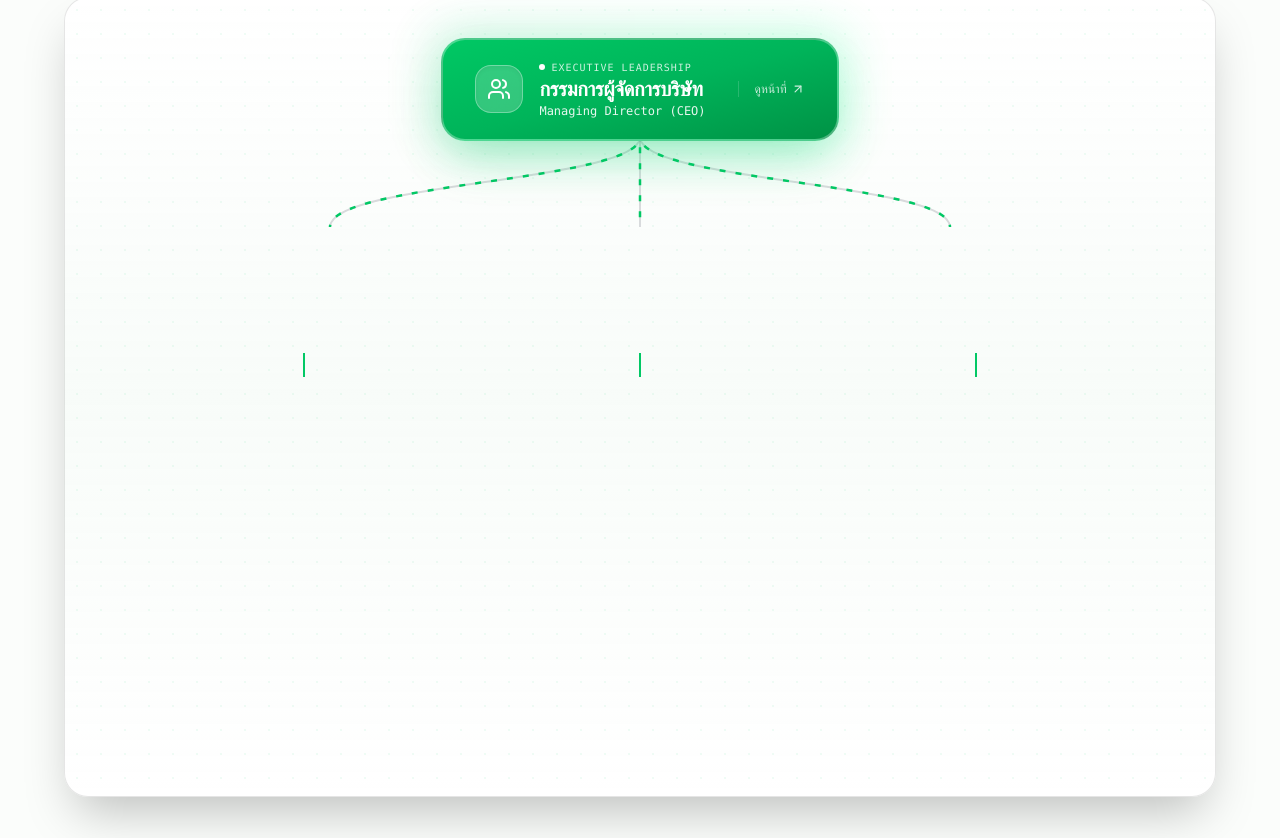
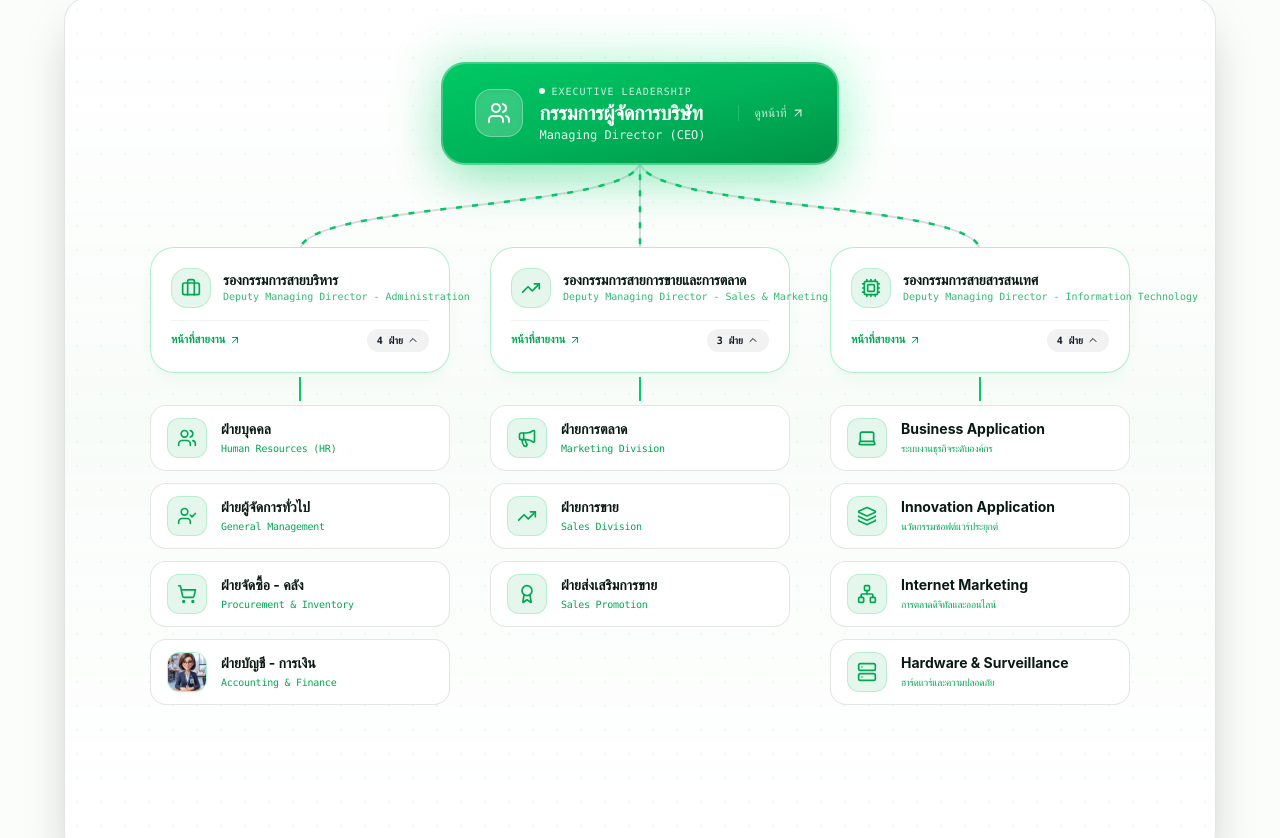
Before and after one commit to rawin2680/newigenco1, a Nuxt app in the folder frontend/: page /about/organization in a window 1280 px wide. Shown: the part 528-1366 px from the top of the page. Built offline with nearby package versions, Linux system fonts and the light colour scheme; a web font is replaced by a local one.

Commit message:
fix(org): fix column 3 visibility, remove truncated descriptions, and perfect layout alignment

```diff
--- a/frontend/pages/about/organization.vue
+++ b/frontend/pages/about/organization.vue
@@ -28,6 +28,7 @@ import {
   Minimize2,
   ChevronDown,
   ChevronUp,
+  ChevronRight,
   CheckCircle2,
   Sparkles,
   Building2,
@@ -350,7 +351,7 @@ const closeDetail = () => {
   selectedNode.value = null
 }
 
-// GSAP Top-Down Cascade Reveal
+// GSAP Entrance Reveal
 const sectionRef = ref<HTMLElement | null>(null)
 let ctx: gsap.Context | null = null
 
@@ -361,42 +362,17 @@ onMounted(() => {
     if (!prefersReducedMotion) {
       gsap.registerPlugin(ScrollTrigger)
       ctx = gsap.context(() => {
-        // Cascade animation on diagram elements
-        gsap.from('.org-ceo-card', {
+        // Smooth entrance reveal for diagram section
+        gsap.from('.org-diagram-viewport', {
           scrollTrigger: {
-            trigger: '.org-ceo-card',
+            trigger: '.org-diagram-viewport',
             start: 'top 85%'
           },
-          y: -40,
           opacity: 0,
-          scale: 0.92,
-          duration: 0.8,
-          ease: 'power3.out'
-        })
-
-        gsap.from('.org-division-card', {
-          scrollTrigger: {
-            trigger: '.org-division-card',
-            start: 'top 80%'
-          },
-          y: 30,
-          opacity: 0,
-          scale: 0.95,
-          duration: 0.6,
-          stagger: 0.15,
-          ease: 'power2.out'
-        })
-
-        gsap.from('.org-dept-card', {
-          scrollTrigger: {
-            trigger: '.org-dept-card',
-            start: 'top 85%'
-          },
-          y: 20,
-          opacity: 0,
-          duration: 0.5,
-          stagger: 0.05,
-          ease: 'power2.out'
+          y: 25,
+          duration: 0.7,
+          ease: 'power2.out',
+          clearProps: 'all'
         })
       }, sectionRef.value)
     }
@@ -543,10 +519,10 @@ onBeforeUnmount(() => {
       <div
         v-if="viewMode === 'diagram'"
         :class="[
-          'relative rounded-3xl overflow-hidden border border-black/10 dark:border-white/10 transition-all select-none',
+          'org-diagram-viewport relative rounded-3xl overflow-hidden border border-black/10 dark:border-white/10 transition-all select-none',
           isFullscreen
             ? 'fixed inset-0 z-50 rounded-none bg-[#FBFDFB] dark:bg-[#030906] p-6'
-            : 'h-[800px] bg-gradient-to-b from-white/90 via-[#F8FCF9] to-white/90 dark:from-[#04120a] dark:via-[#030906] dark:to-[#04120a] shadow-2xl'
+            : 'h-[860px] bg-gradient-to-b from-white/95 via-[#F8FCF9] to-white/95 dark:from-[#04120a] dark:via-[#030906] dark:to-[#04120a] shadow-2xl'
         ]"
       >
         <!-- Canvas Grid Background -->
@@ -568,7 +544,7 @@ onBeforeUnmount(() => {
         <!-- Viewport Container with Transform -->
         <div
           ref="canvasViewportRef"
-          class="w-full h-full cursor-grab active:cursor-grabbing flex justify-center items-start pt-10 overflow-hidden"
+          class="w-full h-full cursor-grab active:cursor-grabbing flex justify-center items-start pt-16 pb-20 overflow-hidden"
           @mousedown="onMouseDown"
           @mousemove="onMouseMove"
           @mouseup="onMouseUp"
@@ -617,8 +593,8 @@ onBeforeUnmount(() => {
             <!-- ----------------------------------------------------
                  ANIMATED SVG CONNECTOR LINES: CEO -> 3 DIVISIONS
             ----------------------------------------------------- -->
-            <div class="relative w-[920px] h-[90px] pointer-events-none -my-1 z-10">
-              <svg class="w-full h-full overflow-visible" viewBox="0 0 920 90">
+            <div class="relative w-[980px] h-[90px] pointer-events-none -my-1 z-10">
+              <svg class="w-full h-full overflow-visible" viewBox="0 0 980 90">
                 <defs>
                   <!-- Gradient for smooth emerald connectors -->
                   <linearGradient id="connectorGradient" x1="0%" y1="0%" x2="0%" y2="100%">
@@ -628,24 +604,24 @@ onBeforeUnmount(() => {
                 </defs>
 
                 <!-- Static Background Bezier Paths (Subtle Guide) -->
-                <!-- Center: To Sales & Marketing (Straight down to 460) -->
-                <line x1="460" y1="0" x2="460" y2="90" stroke="currentColor" stroke-opacity="0.15" stroke-width="2" />
+                <!-- Center: To Sales & Marketing (Straight down to 490) -->
+                <line x1="490" y1="0" x2="490" y2="90" stroke="currentColor" stroke-opacity="0.15" stroke-width="2" />
                 <!-- Left: To Administration (Smooth Bezier to x=150) -->
-                <path d="M 460 0 C 460 45, 150 45, 150 90" fill="none" stroke="currentColor" stroke-opacity="0.15" stroke-width="2" />
-                <!-- Right: To Information Technology (Smooth Bezier to x=770) -->
-                <path d="M 460 0 C 460 45, 770 45, 770 90" fill="none" stroke="currentColor" stroke-opacity="0.15" stroke-width="2" />
+                <path d="M 490 0 C 490 50, 150 40, 150 90" fill="none" stroke="currentColor" stroke-opacity="0.15" stroke-width="2" />
+                <!-- Right: To Information Technology (Smooth Bezier to x=830) -->
+                <path d="M 490 0 C 490 50, 830 40, 830 90" fill="none" stroke="currentColor" stroke-opacity="0.15" stroke-width="2" />
 
                 <!-- Animated Emerald Energy Pulse Stroke Lines -->
-                <line x1="460" y1="0" x2="460" y2="90" stroke="#00C864" stroke-width="2.5" class="animate-dash" />
-                <path d="M 460 0 C 460 45, 150 45, 150 90" fill="none" stroke="#00C864" stroke-width="2.5" class="animate-dash" />
-                <path d="M 460 0 C 460 45, 770 45, 770 90" fill="none" stroke="#00C864" stroke-width="2.5" class="animate-dash" />
+                <line x1="490" y1="0" x2="490" y2="90" stroke="#00C864" stroke-width="2.5" class="animate-dash" />
+                <path d="M 490 0 C 490 50, 150 40, 150 90" fill="none" stroke="#00C864" stroke-width="2.5" class="animate-dash" />
+                <path d="M 490 0 C 490 50, 830 40, 830 90" fill="none" stroke="#00C864" stroke-width="2.5" class="animate-dash" />
               </svg>
             </div>
 
             <!-- ----------------------------------------------------
                  LEVEL 1: 3 EXECUTIVE DIVISIONS
             ----------------------------------------------------- -->
-            <div class="grid grid-cols-3 gap-12 w-[960px] relative z-20">
+            <div class="grid grid-cols-3 gap-10 w-[980px] relative z-20">
               <div
                 v-for="div in divisions"
                 :key="div.id"
@@ -653,18 +629,18 @@ onBeforeUnmount(() => {
               >
                 <!-- Division Card (Glassmorphism Node Card) -->
                 <div
-                  class="org-division-card w-[290px] p-5 rounded-3xl bg-white/85 dark:bg-[#071910]/85 backdrop-blur-xl border border-[#00C864]/30 dark:border-[#00FF88]/20 shadow-lg shadow-[#00C864]/5 space-y-3 relative group transition-all hover:border-[#00C864] hover:shadow-xl"
+                  class="org-division-card w-[300px] p-5 rounded-3xl bg-white/95 dark:bg-[#071910]/95 backdrop-blur-xl border border-[#00C864]/30 dark:border-[#00FF88]/20 shadow-lg shadow-[#00C864]/5 space-y-3 relative group transition-all hover:border-[#00C864] hover:shadow-xl"
                 >
                   <div class="flex items-start justify-between gap-2">
                     <div class="flex items-center gap-3">
-                      <div class="w-10 h-10 rounded-2xl bg-[#00A852]/10 dark:bg-[#00FF88]/10 text-[#00A852] dark:text-[#00FF88] flex items-center justify-center shrink-0 shadow-xs">
+                      <div class="w-10 h-10 rounded-2xl bg-[#00A852]/10 dark:bg-[#00FF88]/10 text-[#00A852] dark:text-[#00FF88] flex items-center justify-center shrink-0 shadow-xs border border-[#00C864]/20">
                         <component :is="div.icon" class="w-5 h-5" />
                       </div>
                       <div class="min-w-0">
                         <h4 class="text-sm font-bold text-[#0A1A12] dark:text-white leading-tight">
                           {{ div.title }}
                         </h4>
-                        <div class="text-[10px] font-mono opacity-60 truncate">{{ div.en }}</div>
+                        <div class="text-[10px] font-mono text-[#00A852] dark:text-[#00FF88] opacity-80 truncate">{{ div.en }}</div>
                       </div>
                     </div>
                   </div>
@@ -701,39 +677,36 @@ onBeforeUnmount(() => {
                 ----------------------------------------------------- -->
                 <div
                   v-show="!div.isCollapsed"
-                  class="space-y-3 w-[290px] transition-all duration-300"
+                  class="space-y-3 w-[300px] transition-all duration-300"
                 >
                   <div
                     v-for="dept in div.departments"
                     :key="dept.id"
-                    class="org-dept-card p-3.5 rounded-2xl bg-white/80 dark:bg-[#06140d]/80 backdrop-blur-md border border-black/10 dark:border-white/10 hover:border-[#00C864] hover:bg-white dark:hover:bg-[#081e13] transition-all shadow-xs hover:shadow-md cursor-pointer flex items-center gap-3 group relative overflow-hidden"
+                    class="org-dept-card px-4 py-3 rounded-2xl bg-white dark:bg-[#06140d] border border-black/10 dark:border-white/10 hover:border-[#00C864] hover:shadow-lg dark:hover:border-[#00FF88]/40 transition-all shadow-xs cursor-pointer flex items-center gap-3.5 group relative"
                     @click="openDetail(dept, div.title)"
                   >
-                    <!-- Avatar image if available (e.g. Accounting/Finance) OR Lucide Icon -->
+                    <!-- Avatar image if available OR Lucide Icon -->
                     <div
                       v-if="dept.image"
-                      class="w-10 h-10 rounded-xl overflow-hidden shrink-0 border border-black/10 dark:border-white/10 shadow-sm"
+                      class="w-10 h-10 rounded-xl overflow-hidden shrink-0 border border-[#00C864]/30 shadow-sm"
                     >
                       <img :src="dept.image" :alt="dept.name" class="w-full h-full object-cover group-hover:scale-105 transition-transform" />
                     </div>
                     <div
                       v-else
-                      class="w-8 h-8 rounded-xl bg-black/5 dark:bg-white/5 flex items-center justify-center text-[#00A852] dark:text-[#00FF88] shrink-0 group-hover:bg-[#00A852] group-hover:text-white transition-colors"
+                      class="w-10 h-10 rounded-xl bg-[#00A852]/10 dark:bg-[#00FF88]/10 flex items-center justify-center text-[#00A852] dark:text-[#00FF88] shrink-0 border border-[#00C864]/20 group-hover:bg-[#00C864] group-hover:text-white transition-all shadow-xs"
                     >
-                      <component :is="dept.icon" class="w-4 h-4" />
+                      <component :is="dept.icon" class="w-5 h-5" />
                     </div>
 
-                    <!-- Department Label: ฝ่ายบัญชี-การเงิน แสดงเฉพาะชื่อตามคำขอผู้ใช้ -->
-                    <div class="min-w-0 flex-1 space-y-0.5">
-                      <div class="text-xs font-bold text-[#0A1A12] dark:text-white group-hover:text-[#00A852] dark:group-hover:text-[#00FF88] transition-colors truncate">
+                    <!-- Department Name & English/Thai Subtitle -->
+                    <div class="min-w-0 flex-1">
+                      <div class="text-xs sm:text-sm font-bold text-[#0A1A12] dark:text-white group-hover:text-[#00A852] dark:group-hover:text-[#00FF88] transition-colors leading-snug">
                         {{ dept.name }}
                       </div>
-                      <div class="text-[10px] font-mono text-[#00A852] dark:text-[#00FF88] truncate">
+                      <div class="text-[10px] font-mono text-[#00A852] dark:text-[#00FF88] tracking-tight truncate pt-0.5">
                         {{ dept.en }}
                       </div>
-                      <p v-if="dept.desc" class="text-[11px] text-[#475569] dark:text-[#94A3B8] leading-tight line-clamp-1 pt-0.5">
-                        {{ dept.desc }}
-                      </p>
                     </div>
 
                     <div class="opacity-0 group-hover:opacity-100 transition-opacity text-[#00A852] dark:text-[#00FF88] shrink-0">
```
